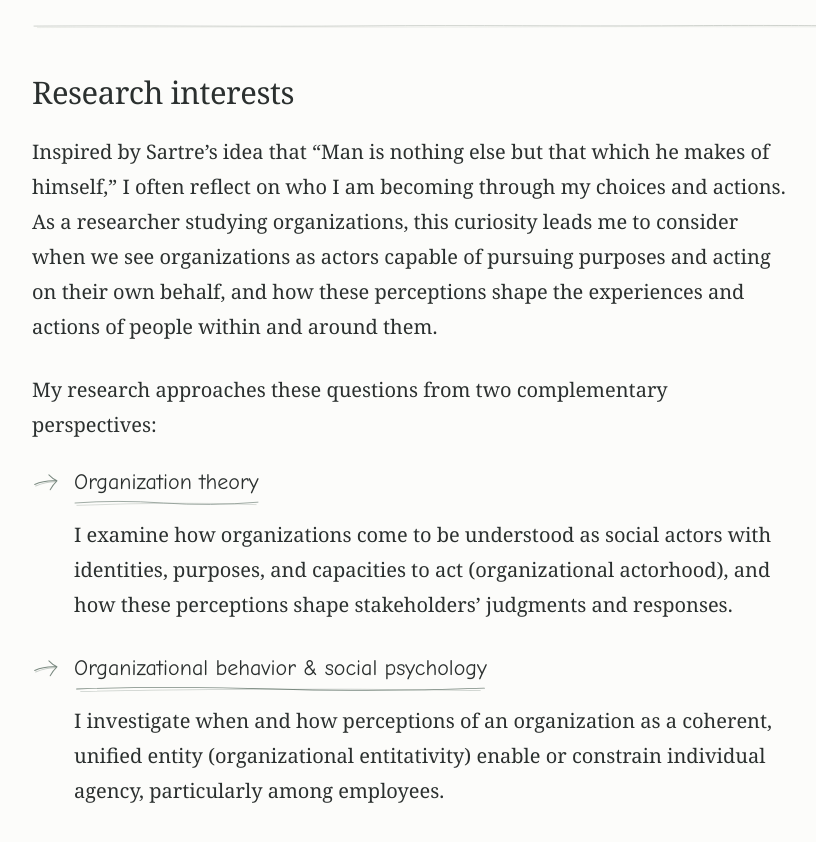
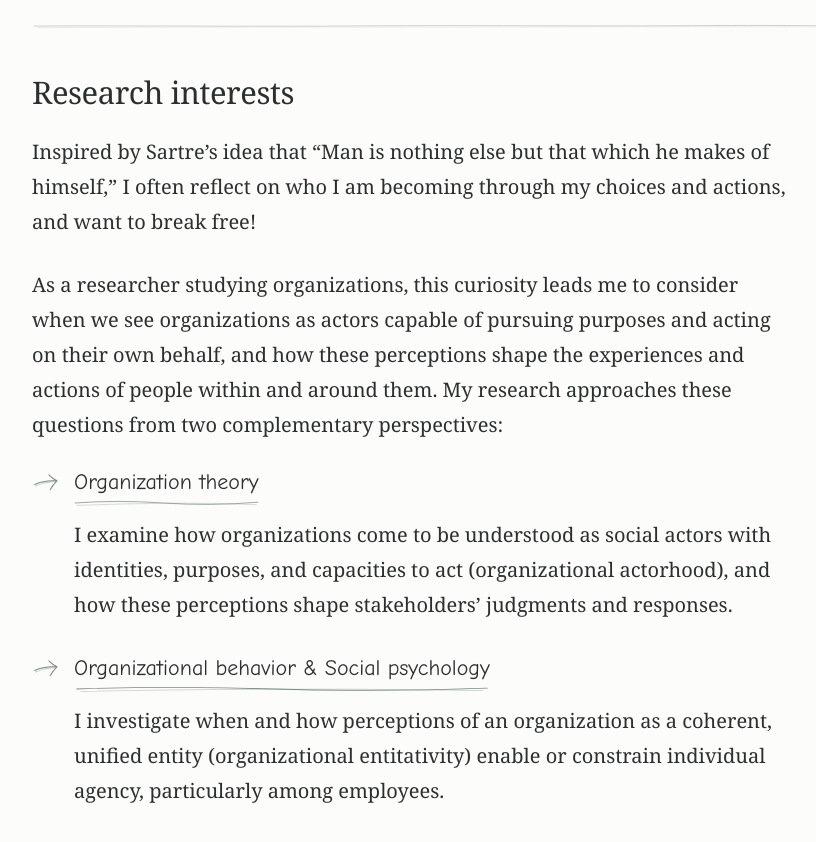
Before and after one commit to jasmineyingtang/jasmineyingtang.github.io, a plain HTML site: page index.html in a window 1280 px wide. Shown: the part 660-1502 px from the top of the page, without its empty margins (158-974 px from the left). Drawn offline with Linux system fonts and the light colour scheme.

Commit message:
research interest content adjust

```diff
--- a/index.html
+++ b/index.html
@@ -222,14 +222,12 @@ if ('IntersectionObserver' in window) {
       <p>
         Inspired by Sartre’s idea that “Man is nothing else but that which
         he makes of himself,” I often reflect on who I am becoming through
-        my <strong>choices and actions</strong>. As a researcher studying
+        my <strong>choices and actions</strong>, and want to break free!</p>
+      <p class="perspectives-intro"> As a researcher studying
         organizations, this curiosity leads me to consider when we see
         organizations as actors capable of pursuing purposes and acting
         on their own behalf, and how these perceptions shape the experiences
         and actions of people within and around them.
-      </p>
-
-      <p class="perspectives-intro">
         My research approaches these questions from two complementary perspectives:
       </p>
 
@@ -245,7 +243,7 @@ if ('IntersectionObserver' in window) {
         </li>
 
         <li>
-          <h3>Organizational behavior &amp; social psychology</h3>
+          <h3>Organizational behavior &amp; Social psychology</h3>
           <p>
             I investigate when and how perceptions of an organization as
             a coherent, unified entity
```
